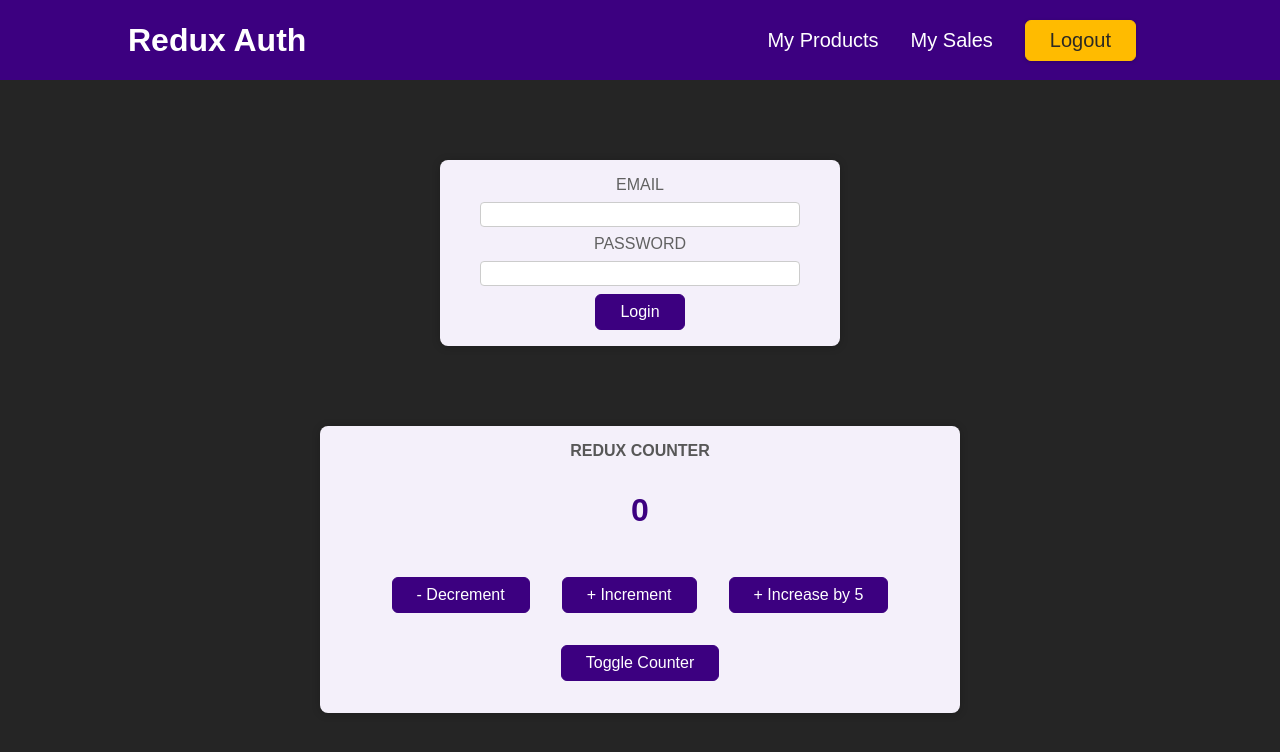
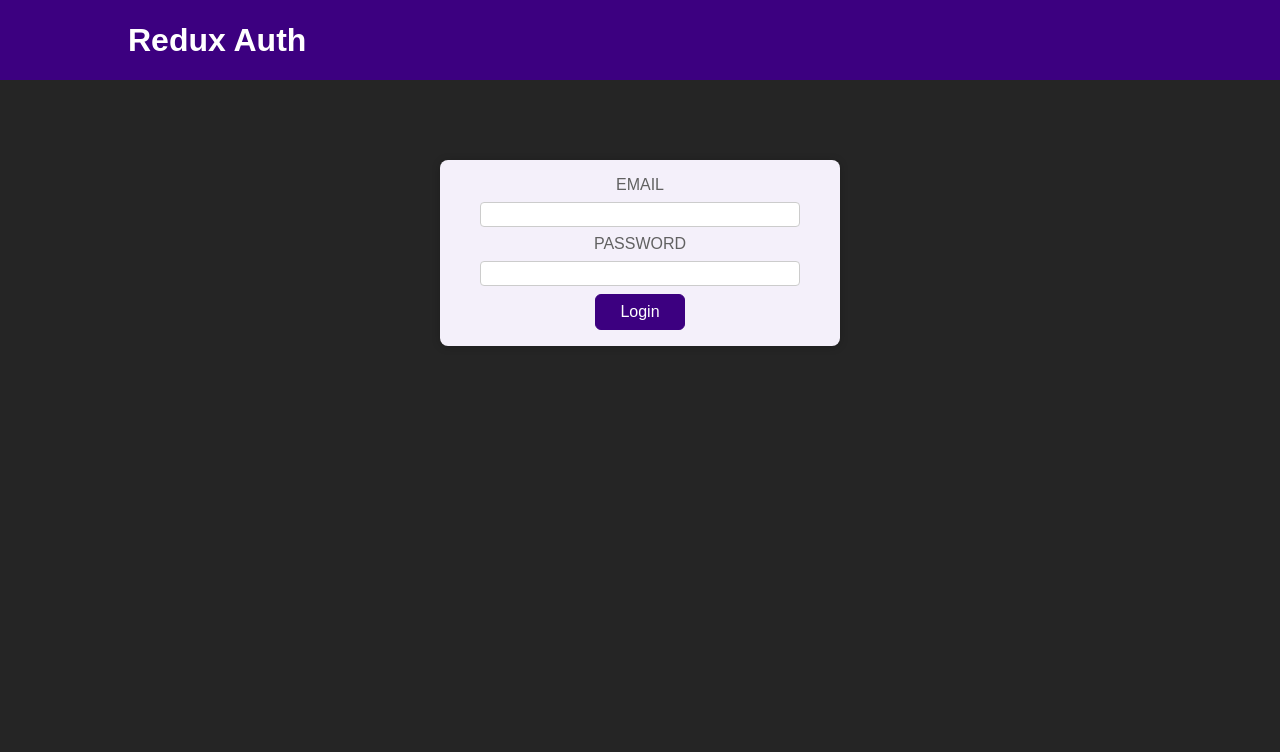
Before and after one commit to elvan/user-profile-app-react-redux, a React (Create React App) app: page / in a window 1280 px wide. Shown: the top 752 px of the page. Built offline with nearby package versions, Linux system fonts and the light colour scheme.

Commit message:
reading and dispatching from a new slice

```diff
--- a/src/App.js
+++ b/src/App.js
@@ -1,14 +1,17 @@
 import { Fragment } from 'react';
+import { useSelector } from 'react-redux';
 import Auth from './components/Auth';
 import Counter from './components/Counter';
 import Header from './components/Header';
 
 function App() {
+  // @ts-ignore
+  const { isLoggedIn } = useSelector((state) => state.auth);
+
   return (
     <Fragment>
       <Header />
-      <Auth />
-      <Counter />
+      {isLoggedIn ? <Counter /> : <Auth />}
     </Fragment>
   );
 }
--- a/src/components/Auth.js
+++ b/src/components/Auth.js
@@ -1,6 +1,14 @@
+import { useDispatch } from 'react-redux';
+import { login } from '../store';
 import classes from './Auth.module.css';
 
 const Auth = () => {
+  const dispatch = useDispatch();
+
+  const loginHandler = () => {
+    dispatch(login());
+  };
+
   return (
     <main className={classes.auth}>
       <section>
@@ -13,7 +21,7 @@ const Auth = () => {
             <label htmlFor='password'>Password</label>
             <input type='password' id='password' />
           </div>
-          <button>Login</button>
+          <button onClick={loginHandler}>Login</button>
         </form>
       </section>
     </main>
--- a/src/components/Header.js
+++ b/src/components/Header.js
@@ -1,9 +1,21 @@
+import { useDispatch, useSelector } from 'react-redux';
+import { logout } from '../store';
 import classes from './Header.module.css';
 
 const Header = () => {
+  // @ts-ignore
+  const { isLoggedIn } = useSelector((state) => state.auth);
+
+  const dispatch = useDispatch();
+
+  const logoutHandler = () => {
+    dispatch(logout());
+  };
+
   return (
     <header className={classes.header}>
       <h1>Redux Auth</h1>
+      {isLoggedIn && (
         <nav>
           <ul>
             <li>
@@ -13,10 +25,11 @@ const Header = () => {
               <a href='/'>My Sales</a>
             </li>
             <li>
-            <button>Logout</button>
+              <button onClick={logoutHandler}>Logout</button>
             </li>
           </ul>
         </nav>
+      )}
     </header>
   );
 };
```
Lines whose indentation alone changed are shown as unchanged.
